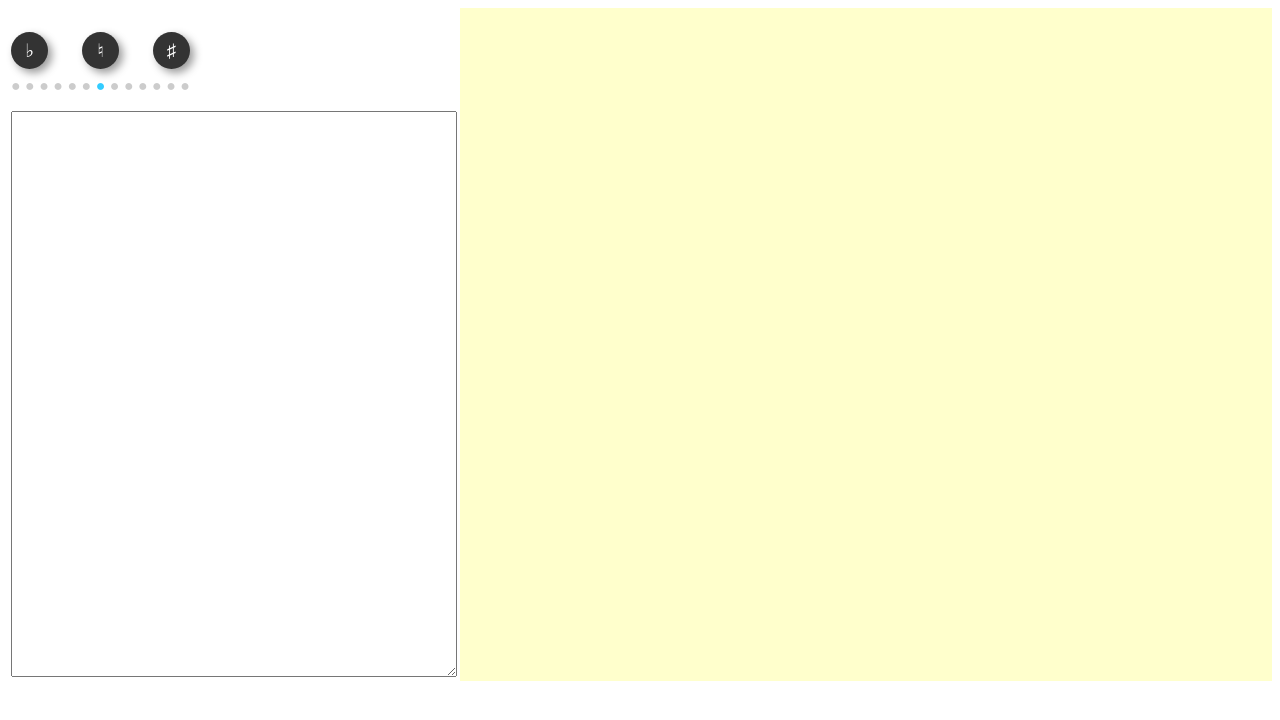
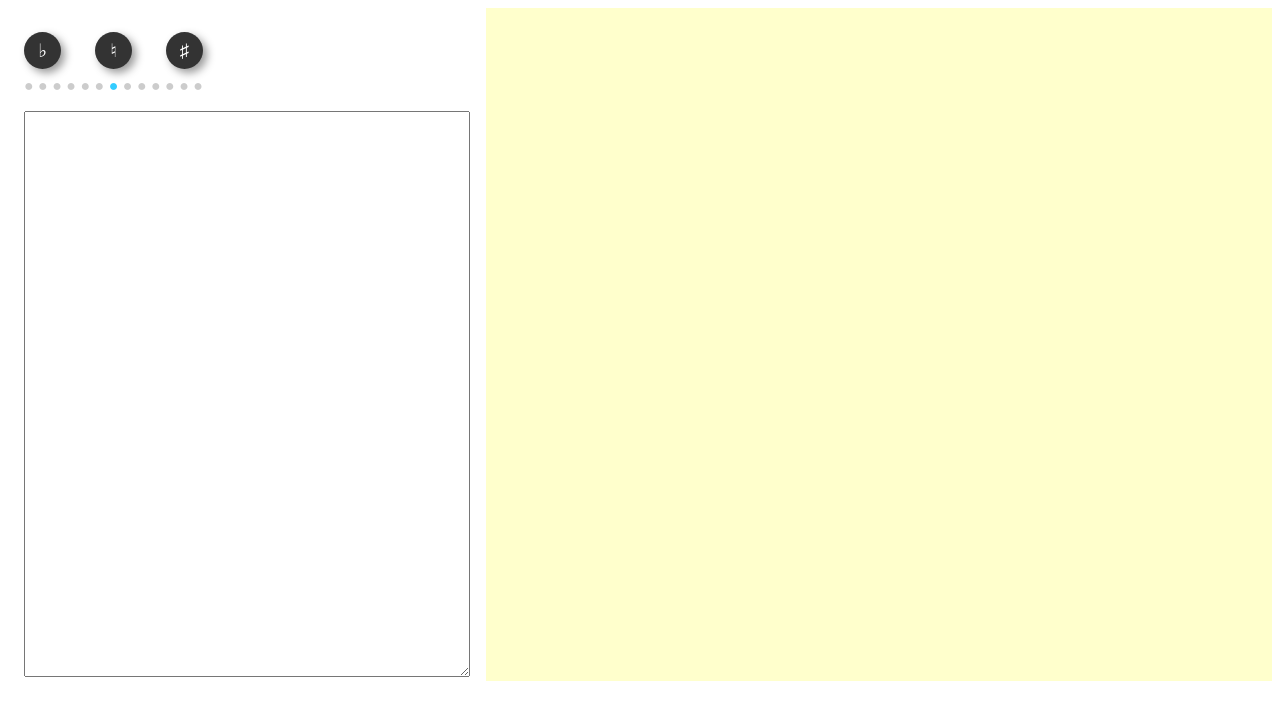
Before and after one commit to koji-hirono/ukulele-view, a Vue app: page / in a window 1280 px wide. Shown: the top 720 px of the page. Built offline with nearby package versions, Linux system fonts and the light colour scheme.

Commit message:
Change padding

```diff
--- a/src/App.vue
+++ b/src/App.vue
@@ -33,9 +33,12 @@ export default {
   font-family: Meiryo, sans-serif;
 }
 #edit {
-  padding: 0 3px;
+  margin: 0 0;
+  padding: 0 1em;
 }
 #chart {
+  margin: 0 0;
+  padding: 0.5em 1em;
   flex-grow: 1;
   background-color: #ffc;
 }
```
